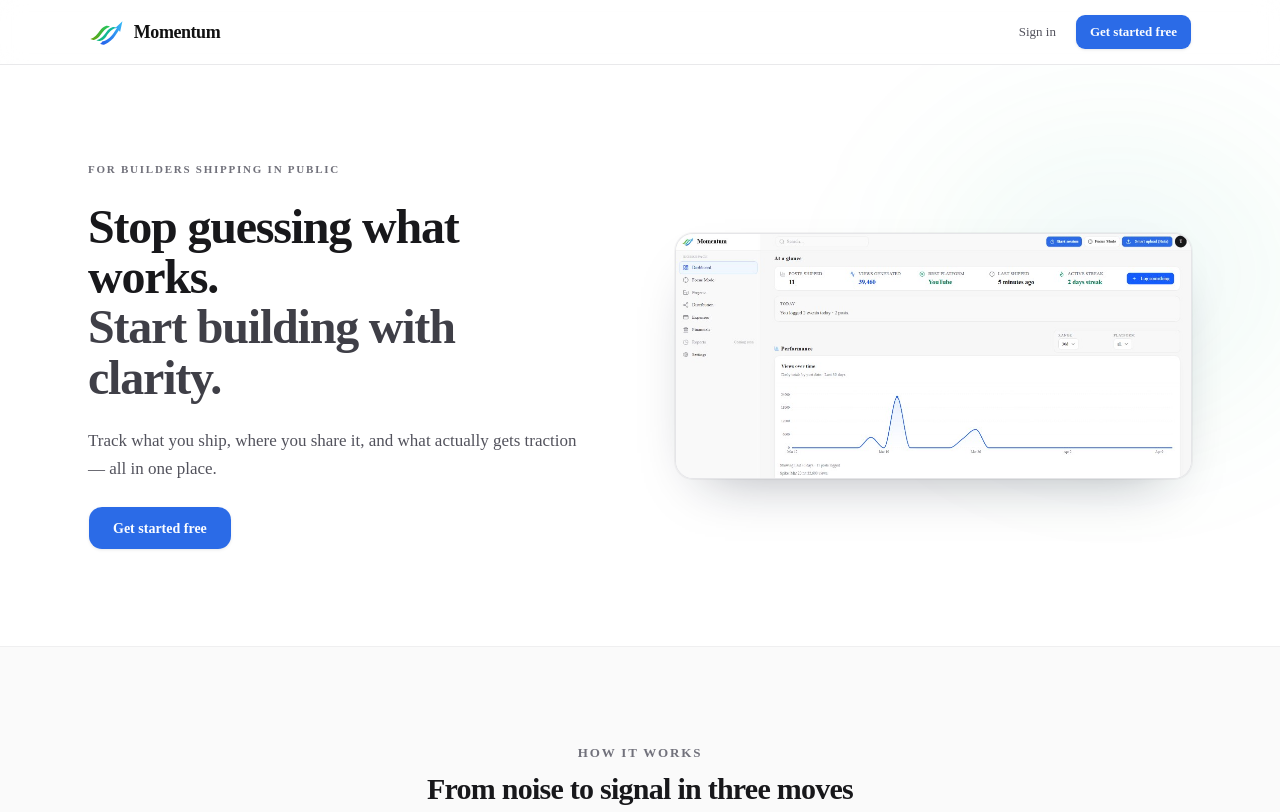
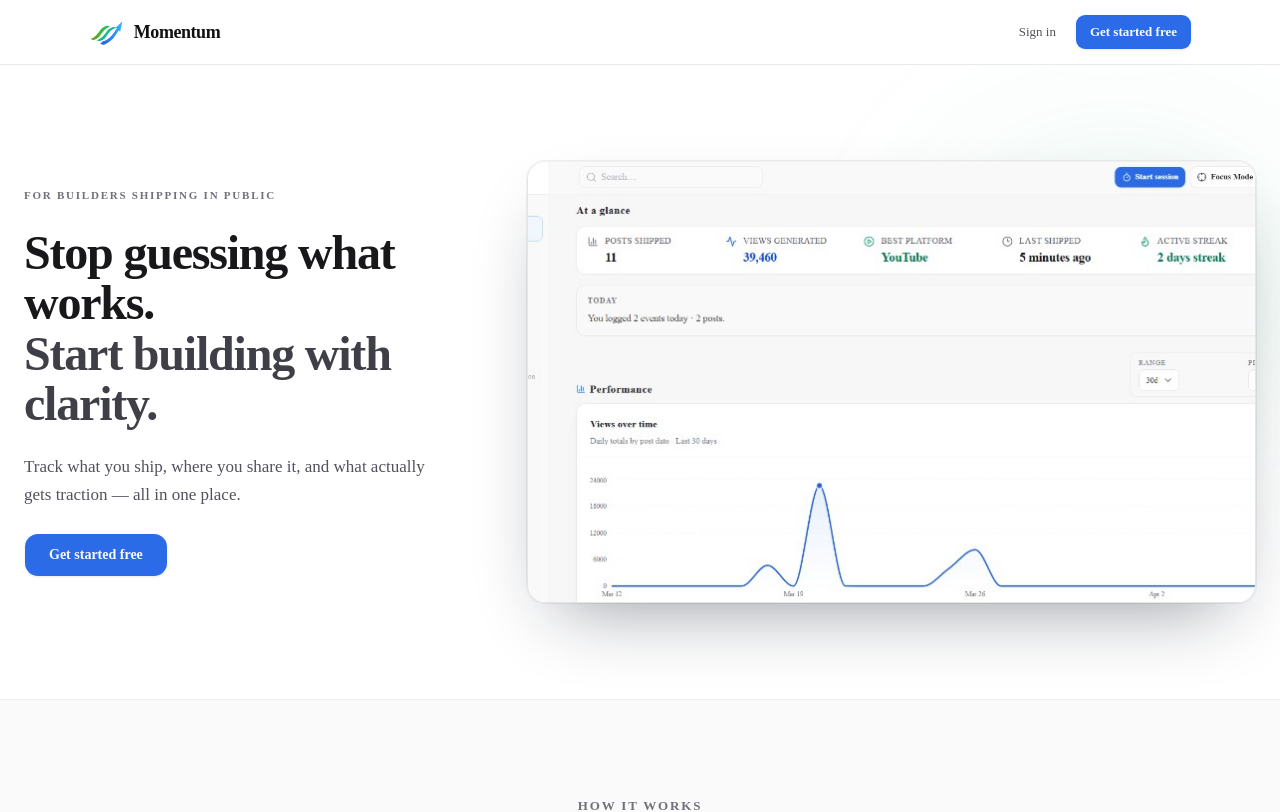
Before and after one commit to taylorp5/momentum-site, a Next.js app: page / in a window 1280 px wide. Shown: the top 812 px of the page. Built offline with nearby package versions, Linux system fonts and the light colour scheme; no server answers.

Commit message:
feat(landing): larger hero product shot, 62% column, top-focused crop
Made-with: Cursor

```diff
--- a/app/page.tsx
+++ b/app/page.tsx
@@ -80,10 +80,15 @@ export default async function HomePage() {
         >
           <div
             aria-hidden
-            className="pointer-events-none absolute -right-24 top-0 h-[420px] w-[520px] rounded-full bg-[radial-gradient(ellipse_at_center,rgba(59,130,246,0.08),rgba(34,197,94,0.05),transparent_70%)] blur-3xl"
+            className="pointer-events-none absolute -right-24 top-0 h-[420px] w-[520px] rounded-full bg-[radial-gradient(ellipse_at_center,rgba(59,130,246,0.1),rgba(34,197,94,0.06),transparent_70%)] blur-3xl"
           />
-          <div className="relative mx-auto grid w-full max-w-6xl items-center gap-12 px-4 sm:px-6 lg:grid-cols-[1fr_minmax(0,1.05fr)] lg:gap-16">
-            <div className="max-w-xl space-y-6">
+          <div
+            className={cn(
+              "relative mx-auto grid w-full max-w-7xl items-center gap-10 px-4 sm:gap-12 sm:px-6",
+              "lg:grid-cols-[minmax(0,0.38fr)_minmax(0,0.62fr)] lg:gap-y-10 lg:gap-x-12 xl:gap-x-14"
+            )}
+          >
+            <div className="max-w-lg space-y-6 lg:max-w-none lg:pr-2 xl:pr-4">
               <p className="text-[11px] font-semibold uppercase tracking-[0.16em] text-zinc-500">
                 For builders shipping in public
               </p>
@@ -104,17 +109,31 @@ export default async function HomePage() {
               </div>
             </div>
 
-            <div className="relative lg:pl-4">
-              <div className="overflow-hidden rounded-2xl border border-zinc-200/90 bg-zinc-100/60 shadow-[0_24px_56px_-30px_rgba(15,23,42,0.4)] ring-1 ring-zinc-950/[0.04]">
-                <Image
-                  src="/landing/hero-dashboard.jpg"
-                  alt="Momentum dashboard: at a glance metrics, today activity, and views over time"
-                  width={1024}
-                  height={486}
-                  className="h-auto w-full"
-                  priority
-                  sizes="(min-width: 1024px) 640px, 100vw"
-                />
+            <div className="relative min-w-0 w-full lg:-mr-2 xl:-mr-0">
+              <div
+                className={cn(
+                  "overflow-hidden rounded-2xl border border-zinc-200/90 bg-zinc-100/80",
+                  "shadow-[0_32px_72px_-32px_rgba(15,23,42,0.48),0_0_0_1px_rgba(255,255,255,0.6)_inset]",
+                  "ring-1 ring-zinc-950/[0.06]",
+                  "before:pointer-events-none before:absolute before:inset-0 before:z-10 before:rounded-2xl before:shadow-[inset_0_1px_0_rgba(255,255,255,0.45)]"
+                )}
+              >
+                <div
+                  className={cn(
+                    "relative w-full overflow-hidden",
+                    "aspect-[16/12] min-h-[240px] sm:aspect-[16/10] sm:min-h-[280px]",
+                    "lg:aspect-auto lg:min-h-[400px] lg:max-h-[min(52vh,560px)] xl:min-h-[440px]"
+                  )}
+                >
+                  <Image
+                    src="/landing/hero-dashboard.jpg"
+                    alt="Momentum dashboard: at a glance metrics, today activity, and views over time"
+                    fill
+                    priority
+                    sizes="(min-width: 1280px) 760px, (min-width: 1024px) 62vw, 100vw"
+                    className="object-cover object-top origin-top scale-[1.1]"
+                  />
+                </div>
               </div>
             </div>
           </div>
```
